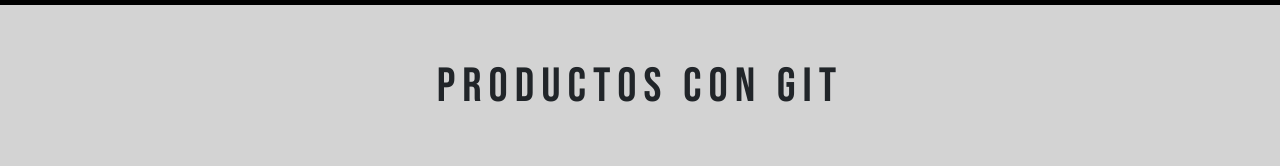
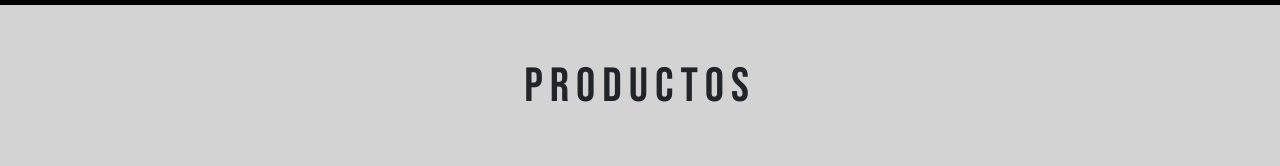
Before and after one commit to Arimoriconi/Toman-Todos, a website: page HTML/productos.html in a window 1280 px wide. Shown: the part 107-273 px from the top of the page. Drawn offline with nearby package versions, Linux system fonts and the light colour scheme.

Commit message:
Agregamos detalle de seccion productos

```diff
--- a/HTML/productos.html
+++ b/HTML/productos.html
@@ -57,7 +57,7 @@
 
     <main>
         <section class="productos">
-            <h1 class="mt-5">PRODUCTOS con git</h1>
+            <h1 class="mt-5">PRODUCTOS </h1>
             <div class="container">
                 <div class="row">
                     <div class="col-md-3 productos__container mt-5">
```
